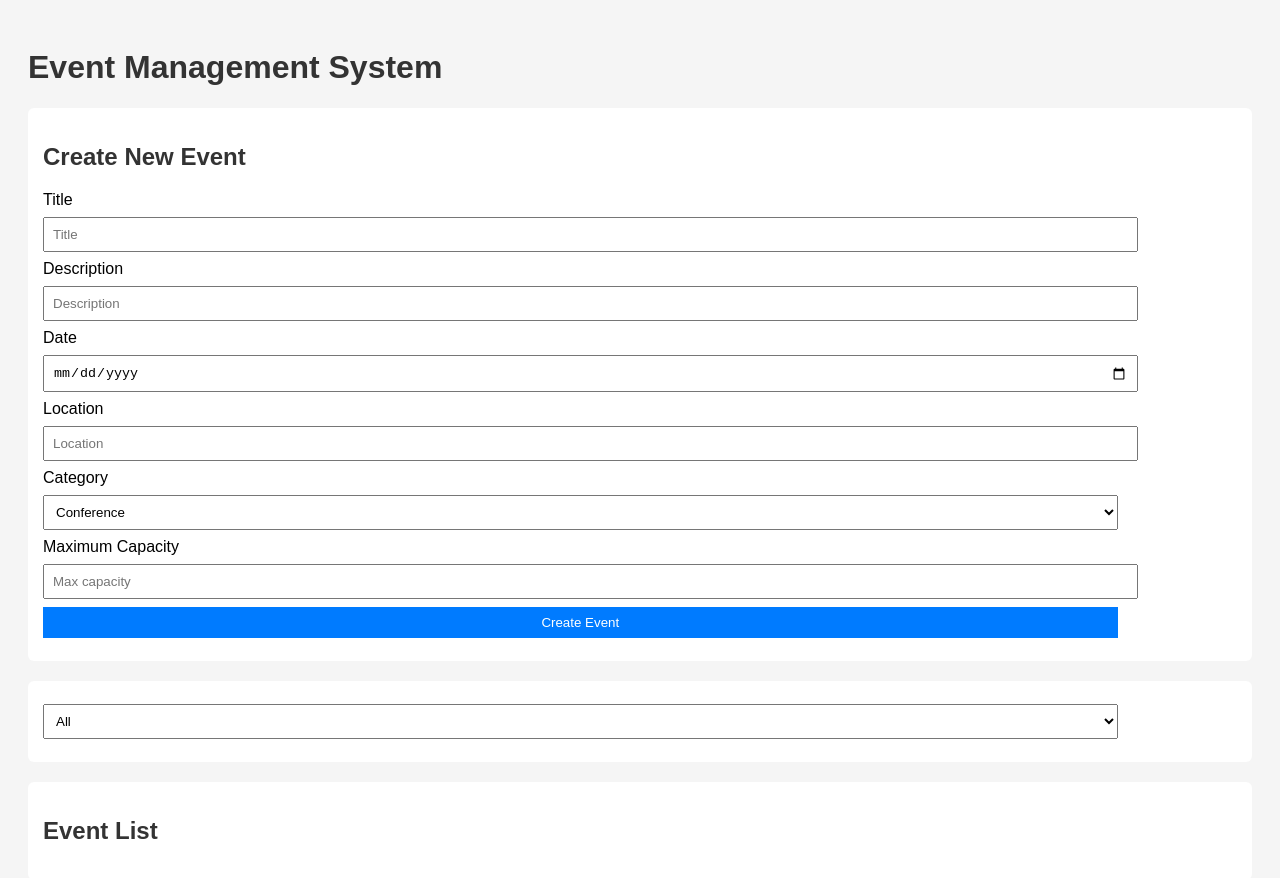
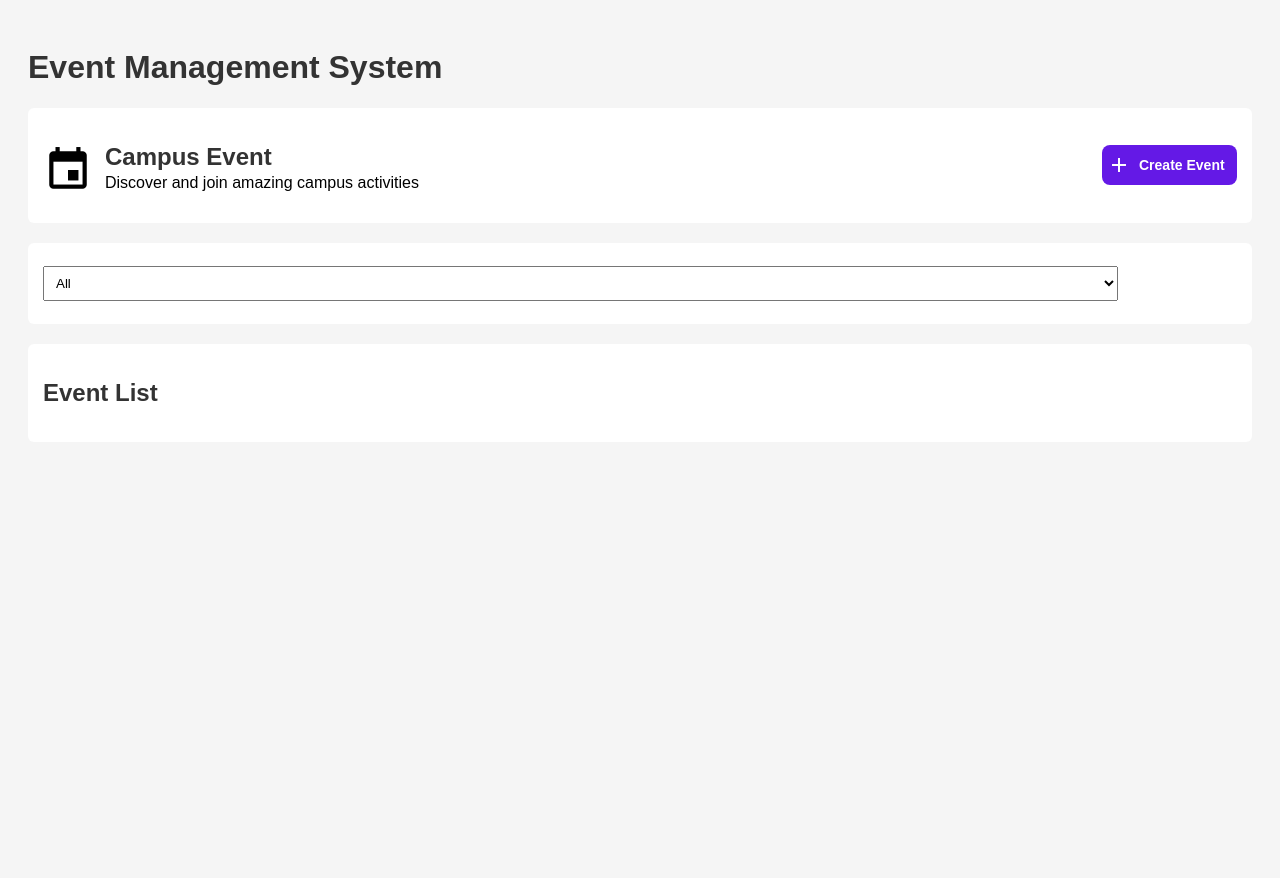
Before and after one commit to erickandongo/event-manager-typescript, a website with bundled scripts: page index.html in a window 1280 px wide. After the commit the page ends 800 px from the top, so only its background shows below. Built offline with nearby package versions, Linux system fonts and the light colour scheme.

Commit message:
Meaningful Navigation and UI improvement

```diff
--- a/index.html
+++ b/index.html
@@ -5,12 +5,15 @@
     <meta name="viewport" content="width=device-width, initial-scale=1.0">
     <title>Event Manager</title>
     <link rel="stylesheet" href="styles/main.css"/>
+    <link href="https://fonts.googleapis.com/icon?family=Material+Icons" rel="stylesheet">
 </head>
 <body>
     <h1>Event Management System</h1>
 
     <!-- Event Creation -->
+     <div id="Create" class="page">
      <section>
+        <span class="material-icons" data-page="home">arrow_back</span>
         <h2>Create New Event</h2>
 
         <form id="eventForm">
@@ -37,9 +40,29 @@
             <label for="capacity">Maximum Capacity</label>
             <input type="number" id="capacity" placeholder="Max capacity" required/>
 
-            <button type="submit">Create Event</button>
+            <button type="submit" data-page="home">Create Event</button>
         </form>
      </section>
+     </div>
+
+     <!-- Home Page  -->
+
+    <div id="home" class="page active">
+     <!-- Header Section -->
+      <section id="header">
+        <div class="icon-text">
+            <span class="material-icons">event</span>
+            <div class="text">
+                <h1>Campus Event</h1>
+                <p>Discover and join amazing campus activities</p>
+            </div>
+            <div class="button-wrapper">
+                <button class="button" data-page="Create">
+                    <span class="material-icons">add</span>
+                    Create Event</button>
+            </div>
+        </div>
+      </section>
 
      <!-- Filter -->
       <section>
@@ -57,6 +80,9 @@
             <h2>Event List</h2>
             <div id="eventList"></div>
        </section>
+
+
+
 
 
        <!-- Event Details and Registration to Event -->
@@ -77,7 +103,7 @@
 
             <p id="registrationMessage"></p>
         </section>
-
+        </div>
     <script type="module" src="./dist/main.js"></script>
 </body>
 </html>
--- a/package.json
+++ b/package.json
@@ -4,7 +4,8 @@
   "description": "Mini TypeScript event management application",
   "scripts": {
     "build": "tsc",
-    "watch": "tsc --watch"
+    "watch": "tsc --watch",
+    "start": "python -m http.server 8000"
   },
   "devDependencies": {
     "typescript": "^5.9.3"
--- a/src/main.ts
+++ b/src/main.ts
@@ -54,6 +54,29 @@ const detailsContent = document.getElementById("detailsContent") as HTMLDivEleme
 const registrationForm = document.getElementById("registrationForm") as HTMLFormElement;
 const registrationMessage = document.getElementById("registrationMessage") as HTMLParagraphElement;
 
+function goToPage(pageId: string): void {
+  const pages = document.querySelectorAll<HTMLElement>('.page');
+
+  pages.forEach((page) => {
+    page.classList.remove('active');
+  });
+
+  const targetPage = document.getElementById(pageId);
+
+  if (targetPage) {
+    targetPage.classList.add('active');
+  }
+}
+
+document.querySelectorAll<HTMLButtonElement>('[data-page]')
+  .forEach(button => {
+    button.addEventListener('click', () => {
+      const page = button.dataset.page;
+      if (page) goToPage(page);
+    });
+  });
+
+
 let selectedEvent: Event | null = null;
 
 function showEventDetails(event: Event){
@@ -87,7 +110,7 @@ function renderEvents(eventArray: Event[]) {
         <p><strong>Location:</strong> ${event.location}</p>
         <p><strong>Date:</strong> ${event.date.toDateString()}</p>
         <p><strong>Capacity:</strong> ${event.num_participants}/${event.maxCapacity}</p>
-        <button data-id="${event.id}">View Details</button>
+        <button data-id="${event.id}" ">View Details</button>
         `;
 
         div.querySelector("button")!.addEventListener("click", () => showEventDetails(event));
@@ -104,6 +127,9 @@ filterCategory.addEventListener('change', () => {
         renderEvents(events.filter(e => e.category === value));
     }
 })
+
+
+
 
 eventForm.addEventListener('submit', (e) =>{
     e.preventDefault();
--- a/src/models/Registration.ts
+++ b/src/models/Registration.ts
@@ -1,5 +1,5 @@
-import { Event } from "./Event";
-import { User } from "./User";
+import { Event } from "./Event.js";
+import { User } from "./User.js";
 
 export class Registration {
     constructor(
--- a/styles/main.css
+++ b/styles/main.css
@@ -1,3 +1,11 @@
+.page{
+    display: none;
+}
+
+.page.active{
+    display: block;
+}
+
 body{
     font-family: Arial, sans-serif;
     padding: 20px;
@@ -15,12 +23,56 @@ section {
   border-radius: 6px;
 }
 
+.icon-text{
+    display: flex;
+    align-items: center;
+    gap: 12px;
+}
+
+.icon-text span{
+    font-size: 50px;
+    margin-top: 10px;
+}
+
+.text h1{
+    margin-bottom: 0px;
+}
+
+.text p{
+    margin-top: 3px;
+}
+
+.button-wrapper {
+    margin-left: auto;
+}
+
+
+.button span{
+    font-size: 24px;
+    color: #ffffff;
+    margin-top: 0px;
+}
+
+.button{
+    background-color: #6419e6;
+    padding: 5px;
+    width: 135px;
+    height: 40px;
+    font-size: 14px;
+    font-weight: bold;
+    border-radius: 8px;
+    display: flex;
+    align-items: center;
+    gap: 8px;
+}
+
 input, select, button {
   display: block;
   margin: 8px 0;
   padding: 8px;
   width: 90%;
 }
+
 
 button {
   background: #007bff;
```
